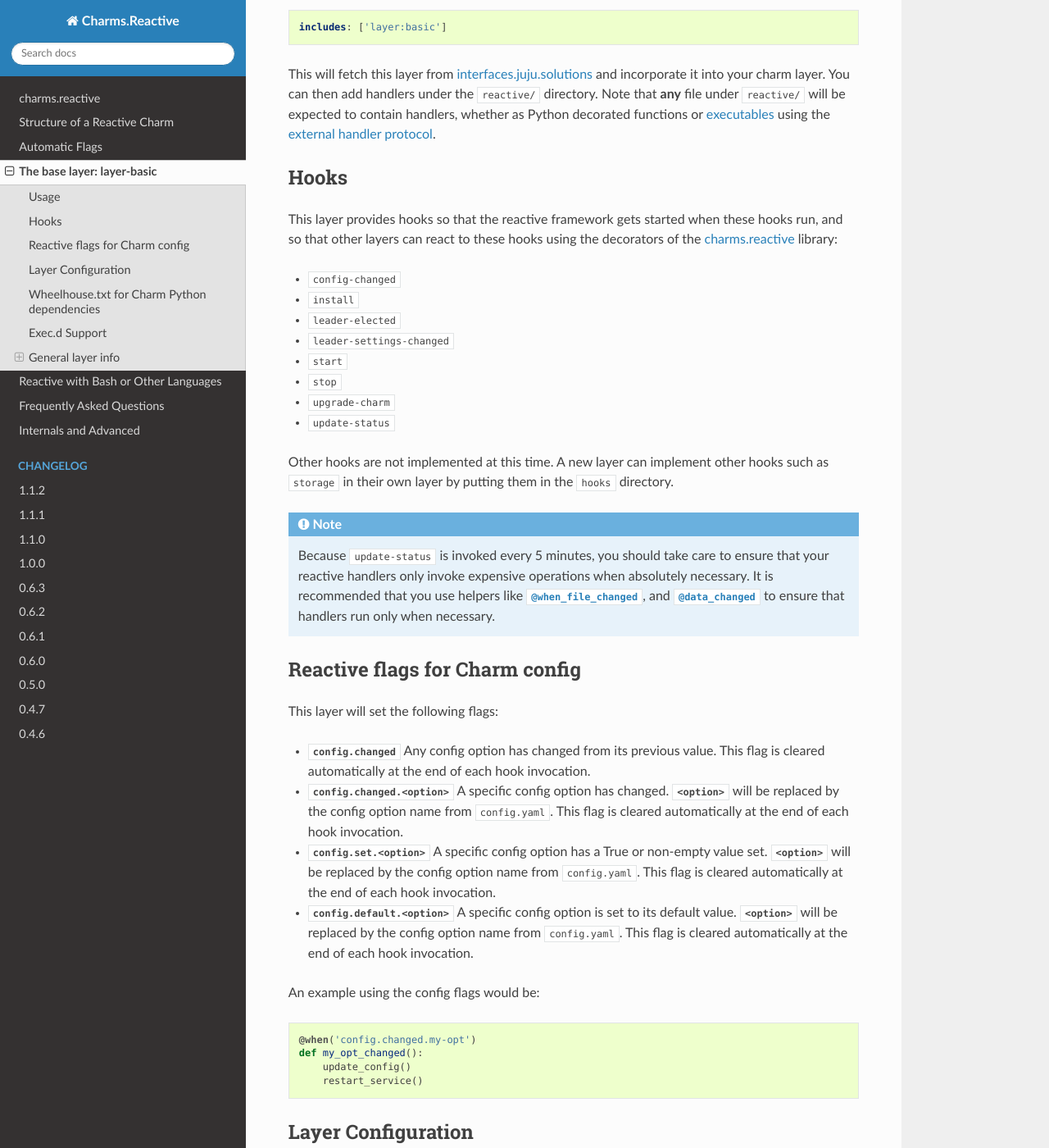
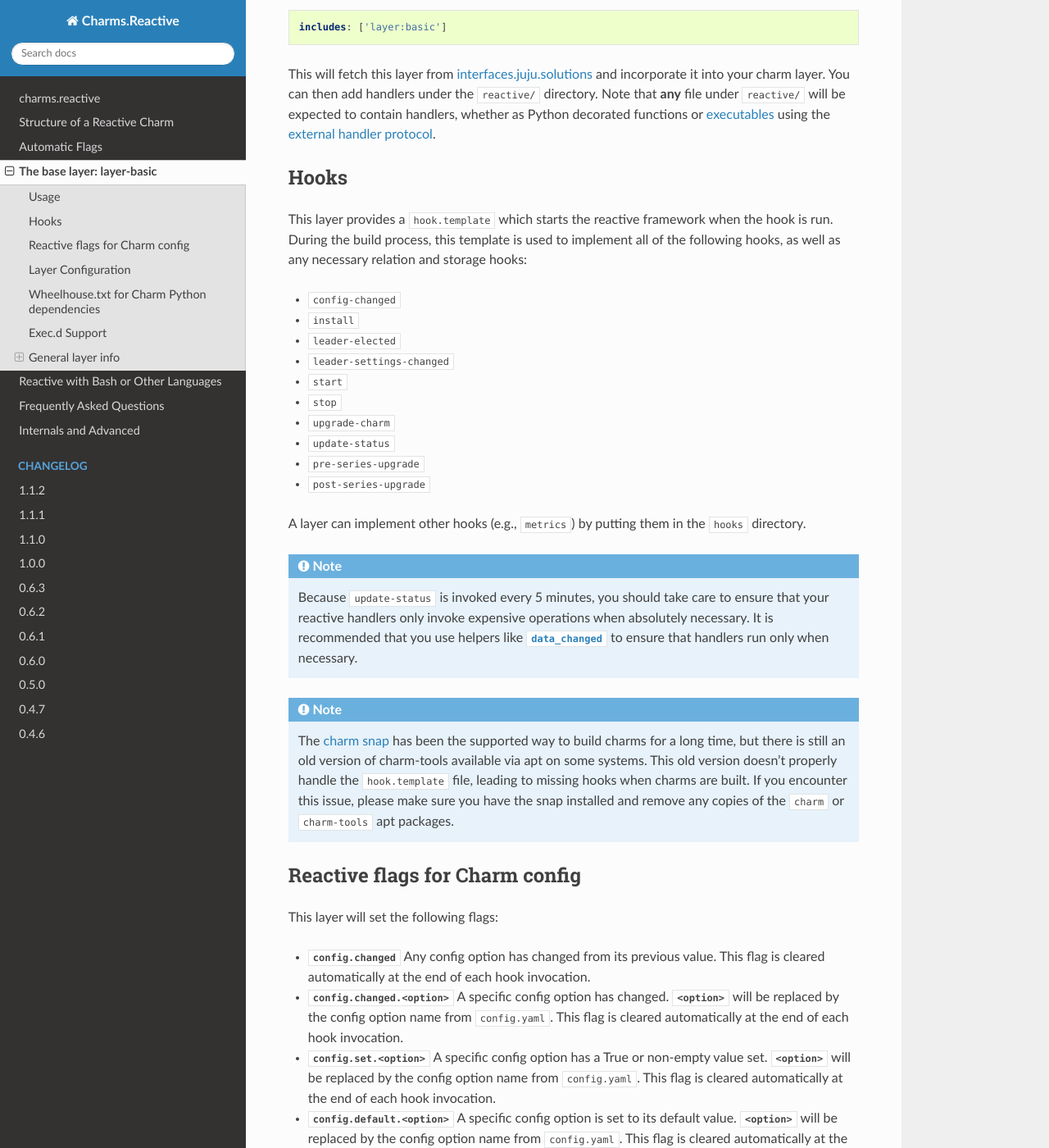
Before and after one commit to canonical/charms.reactive, a Sphinx documentation site: the page built from docs/layer-basic.md, in a window 1280 px wide and 1400 px high, scrolled down 422 px. Shown: the whole window at 82% size. Built offline with Sphinx 7.4.7 and the Read the Docs theme 2.0.0, drawn with Linux system fonts in a browser that asks for light colours; pages that are not in the unit, such as notebooks, are missing from menus.

Commit message:
Update docs around hook.template and call out removing apt package (#199)
* Update docs around hook.template and call out removing apt package

* Fix RST links and code

* Remove decorator syntax from data_changed

````diff
--- a/docs/layer-basic.md
+++ b/docs/layer-basic.md
@@ -27,9 +27,9 @@ using the [external handler protocol][external handler protocol].
 
 ## Hooks
 
-This layer provides hooks so that the reactive framework gets started when these
-hooks run, and so that other layers can react to these hooks using the
-decorators of the [charms.reactive][] library:
+This layer provides a `hook.template` which starts the reactive framework when
+the hook is run.  During the build process, this template is used to implement
+all of the following hooks, as well as any necessary relation and storage hooks:
 
   * `config-changed`
   * `install`
@@ -39,18 +39,28 @@ decorators of the [charms.reactive][] library:
   * `stop`
   * `upgrade-charm`
   * `update-status`
+  * `pre-series-upgrade`
+  * `post-series-upgrade`
 
-Other hooks are not implemented at this time. A new layer can implement other
-hooks such as `storage` in their own layer by putting them in the `hooks`
+A layer can implement other hooks (e.g., `metrics`) by putting them in the `hooks`
 directory.
 
 ```eval_rst
 .. note:: Because ``update-status`` is invoked every 5 minutes, you should take
    care to ensure that your reactive handlers only invoke expensive operations
    when absolutely necessary.  It is recommended that you use helpers like
-   :func:`@when_file_changed <charms.reactive.decorators.when_file_changed>`,
-   and :func:`@data_changed <charms.reactive.helpers.data_changed>` to ensure
+   :func:`data_changed <charms.reactive.helpers.data_changed>` to ensure
    that handlers run only when necessary.
+```
+
+```eval_rst
+.. note:: The `charm snap <https://snapcraft.io/charm>`_ has been the supported
+   way to build charms for a long time, but there is still an old version of
+   charm-tools available via apt on some systems.  This old version doesn't
+   properly handle the ``hook.template`` file, leading to missing hooks when
+   charms are built.  If you encounter this issue, please make sure you have
+   the snap installed and remove any copies of the ``charm`` or ``charm-tools``
+   apt packages.
 ```
 
 
````
